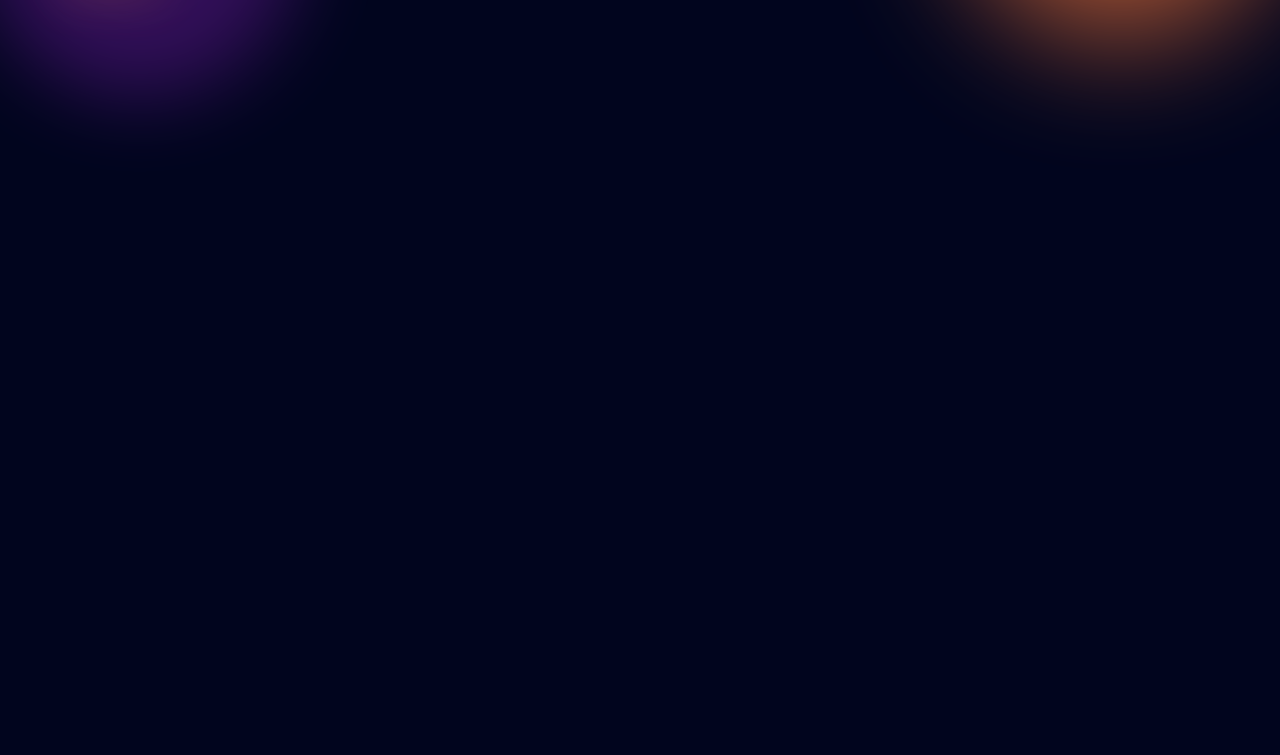
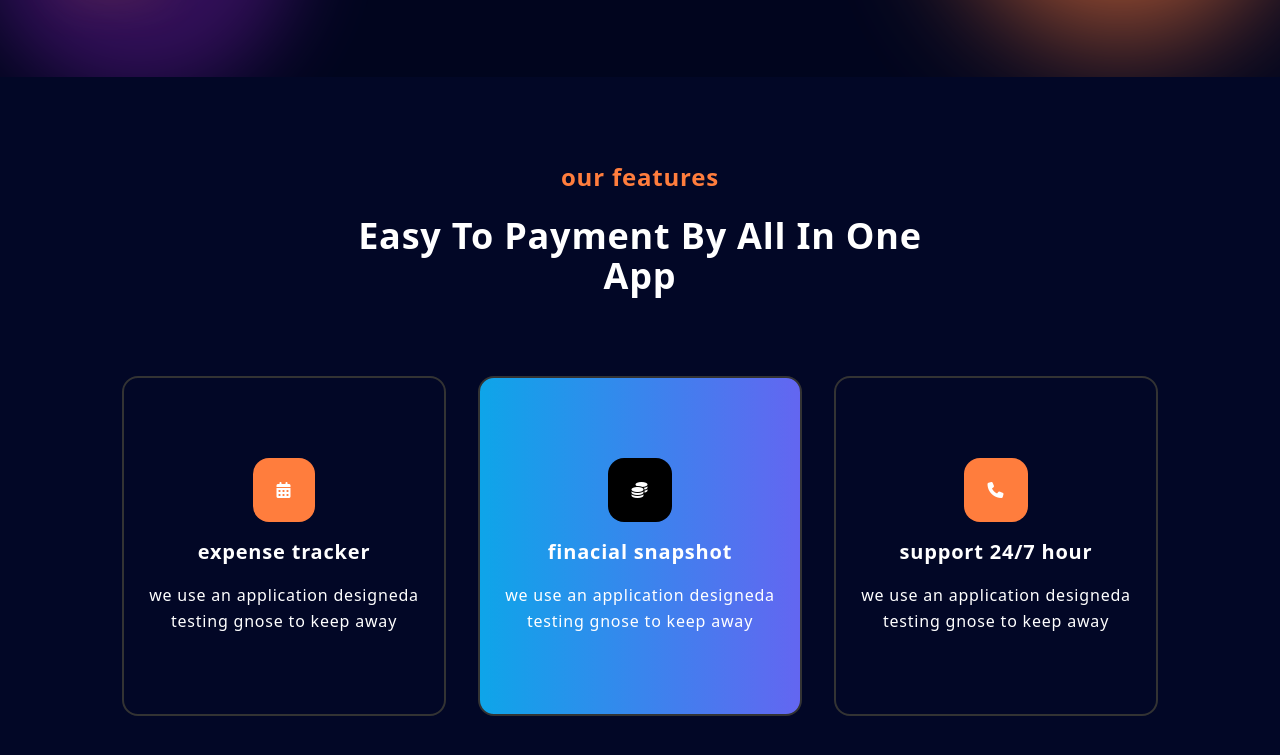
Before and after one commit to 2atharva21/tailwind-website, a website: page index.html in a window 1280 px wide. Shown: the part 443-1198 px from the top of the page. Before the commit the page ends 800 px from the top, so only its background shows below. Drawn offline with Linux system fonts and the light colour scheme.

Commit message:
7th commit

```diff
--- a/index.html
+++ b/index.html
@@ -63,7 +63,7 @@
             <div class="text-center bottom-6 font-2x1 md:text-left md:w-1/2 md:pr-10 ">
                 <h1 class="text-5xl top-3 md:text-4xl font-extrabold font-sans capitalize leading-snug">Awesome app for the your need</h1>
                 <p class="leading-relaxed mt-5 mb-10 ">Lorem ipsum dolor sit amet consectetur adipisicing elit. Qui  incidunt delectus explicabo Lorem ipsum dolor sit, amet consectetur adipisicing elit. </p>
-                <button class="px-6 py-2 font-bold capitalize bg-color-secondary shadow-2xl shadow-orange-400/50 rounded-xl hover: opacity-80 ease-in duration-500 hover:bg-orange-700 ">free trial</button>
+                <button class="px-6 py-2 font-bold capitalize bg-color-secondary  shadow-2xl shadow-orange-400/50 rounded-xl hover: opacity-80 ease-in duration-500 hover:bg-orange-700 ">free trial</button>
             </div>
           <div class="md:w-1/2 ">
             <img  src="/assets/vecteezy_3d-business-wallet-finance-illustration_10175179_357.png" alt="">
@@ -72,6 +72,41 @@
         </div>
     </section>
 </main>
+    <section id="features" class="bg-color-primary-light">
+        <div class="container py-20 ">
+            <div class="text-center m-auto mb-20 md:w-1/2 ">
+                <h4 class="text-color-secondary font-semibold text-2xl font-sans leading-relaxed mb-[20px] ">our features</h4>
+                <h1 class="title">easy to payment by all in one app</h1>
+            </div>
+            <!-- cards -->
+            <div class="grid lg:grid-cols-3 gap-12  lg:gap-8 mx-10   md:grid-cols-2 sm:grid-cols-1 sm:px-6 lg:px-8 ">
+                                                <!-- card number 1 -->
+                <div class="border-2 border-solid border-color-gray text-center cursor-pointer py-20 px-5 rounded-2xl hover:bg-gradient-to-r from-purple-500 to-orange-600  ease-in duration-300">
+                    <div class=" bg-color-secondary inline-block rounded-2xl py-5 px-6">
+                    <i class="fa-solid fa-calendar-days "></i>
+                    </div>
+                    <h3 class="text-xl font-bold py-4">expense tracker</h3>
+                    <p class="leading-relaxed">we use an application designeda testing gnose  to keep away</p>
+                </div>
+                                         <!-- card  number 2 -->
+                <div class="border-2 border-solid border-color-gray text-center cursor-pointer py-20 px-5 rounded-2xl bg-gradient-to-r from-sky-500 to-indigo-500  ease-in duration-300">
+                    <div class="  bg-black inline-block rounded-2xl py-5 px-6">
+                        <i class="fa-solid fa-coins"></i>
+                    </div>
+                    <h3 class="text-xl font-bold py-4">finacial snapshot</h3>
+                    <p class="leading-relaxed">we use an application designeda testing gnose  to keep away</p>
+                </div>
+                                            <!-- card number 3 -->
+                <div class="border-2 border-solid border-color-gray text-center cursor-pointer py-20 px-5 rounded-2xl hover:bg-gradient-to-r from-violet-500 to-fuchsia-500 ease-in duration-200">
+                    <div class=" bg-color-secondary inline-block rounded-2xl py-5 px-6">
+                        <i class="fa-solid fa-phone"></i>
+                    </div>
+                    <h3 class="text-xl font-bold py-4">support 24/7 hour</h3>
+                    <p class="leading-relaxed">we use an application designeda testing gnose  to keep away</p>
+                </div>
+            </div>
+        </div>
+    </section>
 <script>
     // mobile application
     const Hanburger =document.querySelector('#Hanburger');
--- a/input.css
+++ b/input.css
@@ -1,3 +1,7 @@
 @tailwind base;
 @tailwind components;
 @tailwind utilities;
+
+.title{
+    @apply text-5xl top-3 md:text-4xl font-extrabold font-sans capitalize leading-snug;
+}
```
Also changed, not shown: css/main.css.
